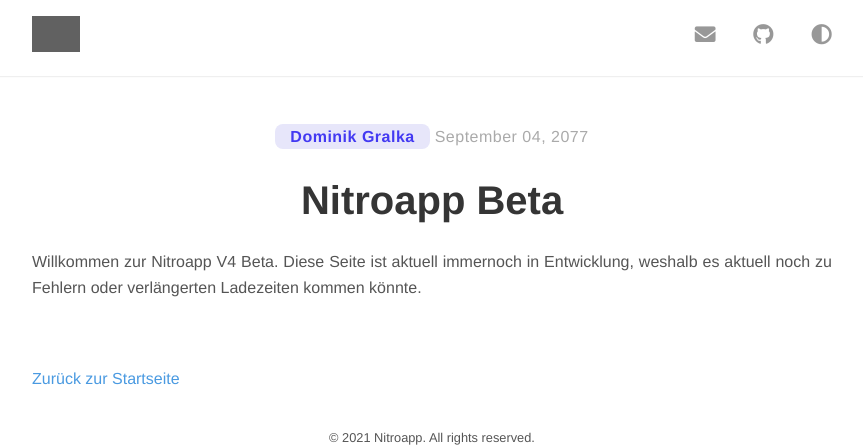
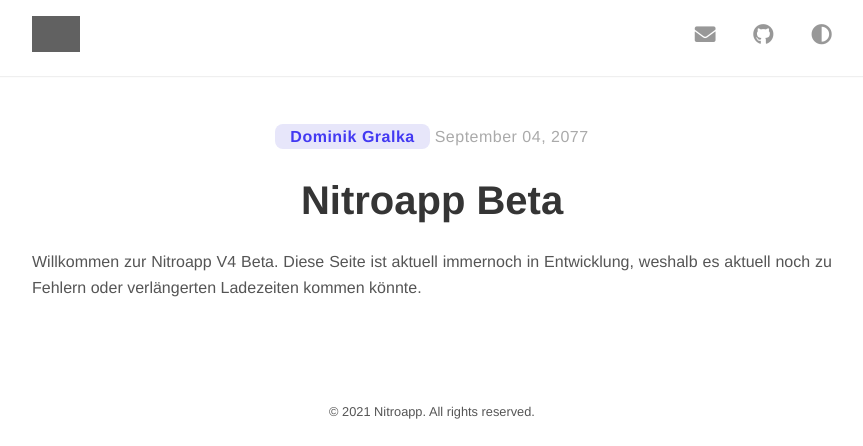
Before and after one commit to cns-nitroapp/blog, a Jekyll site: the page built from _posts/2077-09-04-01.md, in a window 1280 px wide, cut to the strip 0-446 px from the top of the page. Shown: the whole strip, without its empty margins (208-1071 px from the left). Built offline with Jekyll 4.4.1, drawn with Linux system fonts in a browser that asks for light colours; nearby versions of some CDN libraries; grey boxes are pictures that could not be loaded.

Commit message:
Update post.html

```diff
--- a/_layouts/post.html
+++ b/_layouts/post.html
@@ -68,5 +68,3 @@ layout: default
   {% endif %}
 
 </div>
-
-<span><a href="{{% site.baseurl %}}">Zurück zur Startseite</a></span>
```
